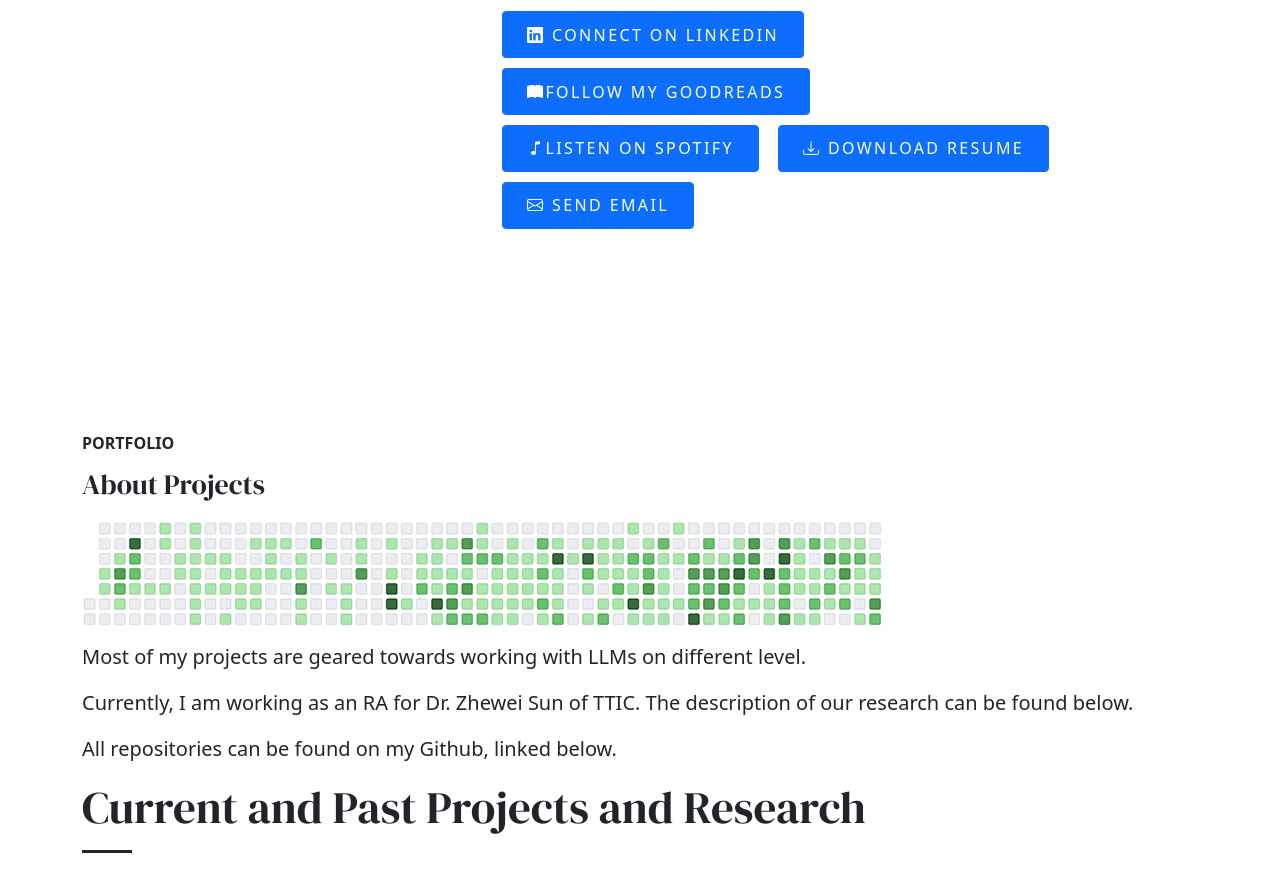
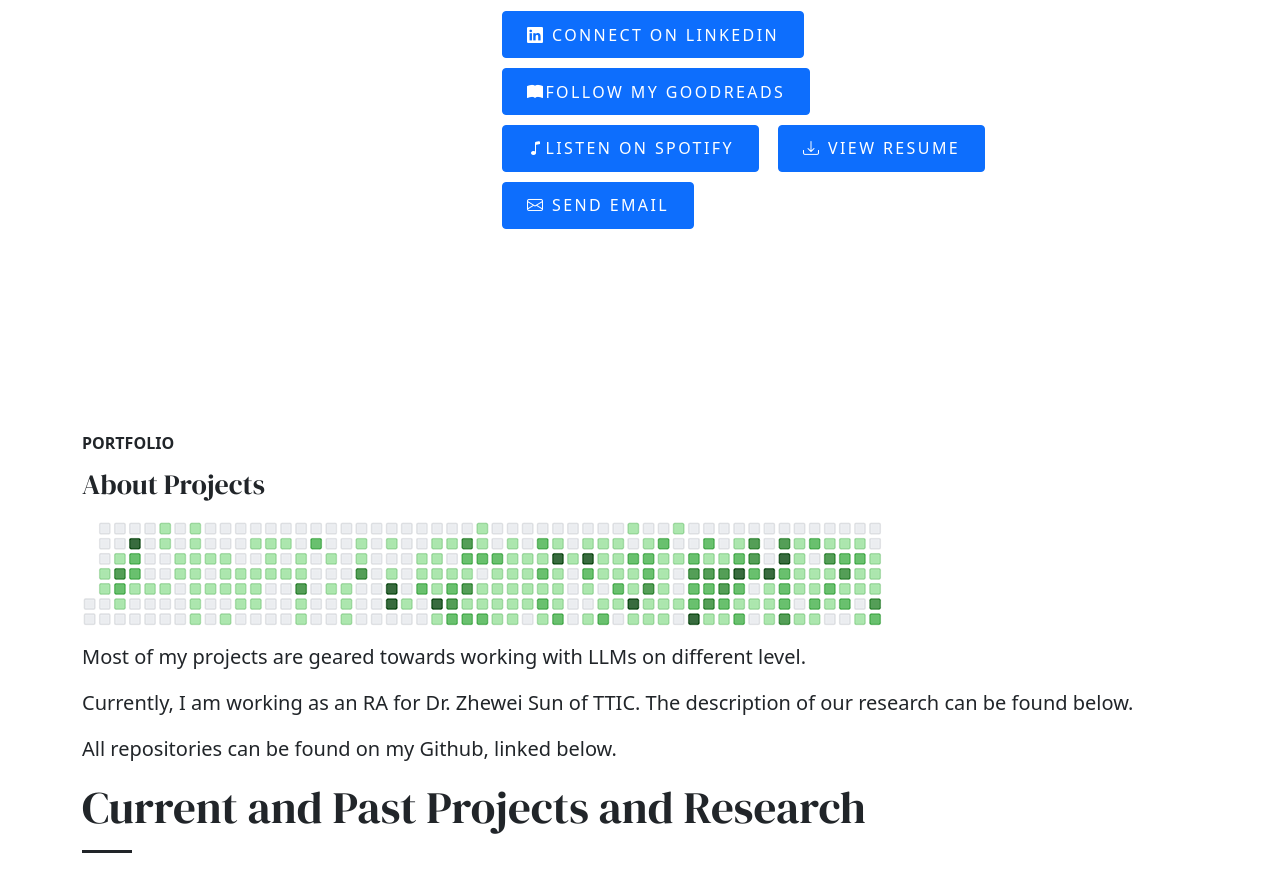
Before and after one commit to nolpozz/nolpozz.github.io, a plain HTML site: page index.html in a window 1280 px wide. Shown: the part 1320-2211 px from the top of the page. Drawn offline with nearby package versions, Linux system fonts and the light colour scheme.

Commit message:
retrying commit

```diff
--- a/index.html
+++ b/index.html
@@ -111,7 +111,7 @@
             <a target='_blank' href='https://www.linkedin.com/in/nolan-pozzobon-688a64290/' class='btn btn-primary'><i class="bi-linkedin"></i> Connect on Linkedin</a>
             <a target='_blank' href='https://www.goodreads.com/user/show/184269520-nolan-pozzobon' class='btn btn-primary'><i class="bi-book-fill"></i>Follow my GoodReads</a>
             <a target='_blank' href='https://open.spotify.com/artist/2NUjJL9vf9BGrfQE3Vzkh0' class='btn btn-primary'><i class="bi-music-note"></i>Listen on Spotify</a>
-            <a href='assets/resume.pdf' class='btn btn-primary'><i download class="bi-download"></i> Download Resume</a>
+            <a href='assets/resume.pdf' class='btn btn-primary'><i download class="bi-download"></i> View Resume</a>
             <a href='mailto:nolanpozzobon@uchicago.edu' class='btn btn-primary'><i class="bi-envelope"></i> Send Email</a>
           </div>
         </div>
```
